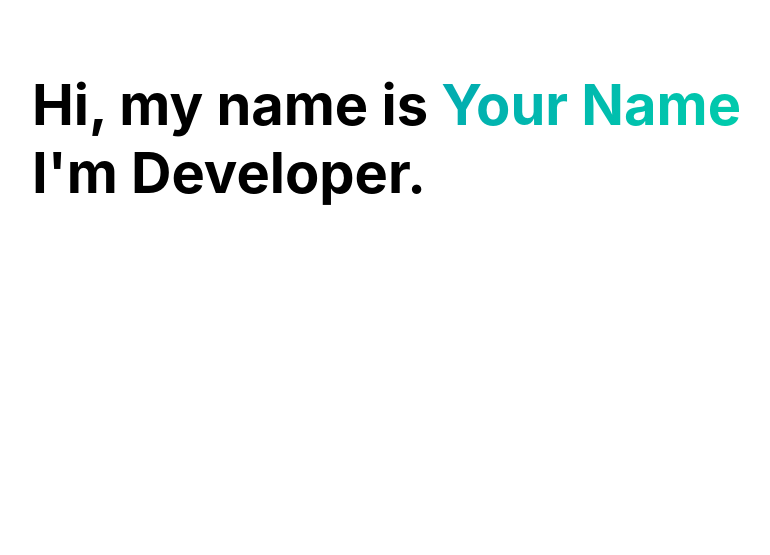
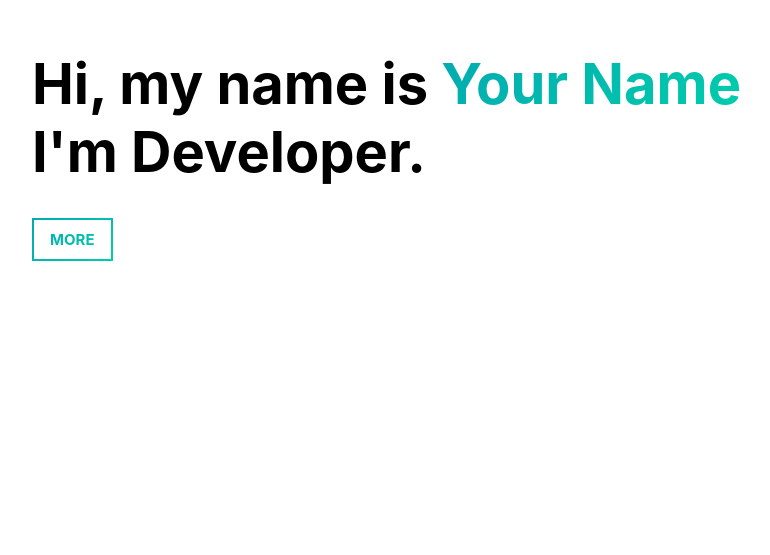
Before and after one commit to dordieux/Next-Jamstack-blog-template, a Next.js app: page / in a window 1280 px wide. Shown: the part 245-800 px from the top of the page, without its empty margins (98-868 px from the left). Built offline with nearby package versions, Linux system fonts and the light colour scheme.

Commit message:
add animated buttons using react-scroll to smooth scroll

```diff
--- a/package.json
+++ b/package.json
@@ -13,12 +13,14 @@
     "@emotion/styled": "^11.3.0",
     "next": "10.1.3",
     "react": "17.0.2",
-    "react-dom": "17.0.2"
+    "react-dom": "17.0.2",
+    "react-scroll": "^1.8.2"
   },
   "devDependencies": {
     "@babel/core": "^7.13.15",
     "@types/node": "^14.14.41",
     "@types/react": "^17.0.3",
+    "@types/react-scroll": "^1.8.2",
     "babel-plugin-emotion": "^11.0.0",
     "babel-plugin-static-fs": "^3.0.0",
     "eslint": "^7.24.0",
--- /dev/null
+++ b/src/atoms/common/AnimatedButton.tsx
@@ -0,0 +1,75 @@
+import React from "react";
+import { css } from "@emotion/react";
+
+type Props = {
+  color?: "main" | "white";
+  children: string;
+};
+
+export default function AnimatedButton({ color = "main", ...props }: Props) {
+  const action = color === "main" ? main : white;
+  return <span css={[button, action]}>{props.children}</span>;
+}
+
+const button = css`
+  font-size: 1.5rem;
+  display: inline-block;
+  position: relative;
+  padding: 1.2rem 1.6rem;
+  font-weight: bold;
+  line-height: 1;
+  z-index: 1;
+  cursor: pointer;
+  transition: all cubic-bezier(0.19, 1, 0.22, 1) 0.6s;
+
+  &::after {
+    content: "";
+    display: block;
+    position: absolute;
+    width: 0px;
+    height: 100%;
+    left: 0;
+    bottom: 0;
+    z-index: -1;
+    transition: all cubic-bezier(0.19, 1, 0.22, 1) 0.3s;
+  }
+`;
+
+const main = css`
+  background-image: linear-gradient(135deg, #02aab0 0%, #00cdac 100%);
+  background-clip: text;
+  -webkit-text-fill-color: transparent;
+  border-width: 2px;
+  border-style: solid;
+  border-image: linear-gradient(135deg, #02aab0 0%, #00cdac 100%);
+  border-image-slice: 1;
+  cursor: pointer;
+
+  &::after {
+    background-image: linear-gradient(135deg, #02aab0 0%, #00cdac 100%);
+  }
+
+  &:hover {
+    -webkit-text-fill-color: white;
+
+    &::after {
+      width: 100%;
+    }
+  }
+`;
+
+const white = css`
+  color: white;
+  border: 2px solid white;
+
+  &::after {
+    background: white;
+  }
+
+  &:hover {
+    color: #00cdac;
+    &::after {
+      width: 100%;
+    }
+  }
+`;
--- /dev/null
+++ b/src/atoms/common/Scroll.tsx
@@ -0,0 +1,17 @@
+import React from "react";
+import { Link } from "react-scroll";
+import AnimatedButton from "./AnimatedButton";
+
+export default function Scroll({ color = "main", ...props }: Props) {
+  return (
+    <Link to={props.to} smooth duration={1000}>
+      <AnimatedButton color={color}>{props.children}</AnimatedButton>
+    </Link>
+  );
+}
+
+type Props = {
+  color?: "main" | "white";
+  to: string;
+  children: string;
+};
--- a/src/organisms/About.tsx
+++ b/src/organisms/About.tsx
@@ -4,6 +4,7 @@ import { css } from "@emotion/react";
 import Title from "../atoms/home/Title";
 import Subtitle from "../atoms/home/Subtitle";
 import Text from "../atoms/home/Text";
+import Scroll from "../atoms/common/Scroll";
 
 export default function About() {
   return (
@@ -15,6 +16,12 @@ export default function About() {
           Lorem ipsum dolor sit amet, consectetur adipiscing elit, sed do eiusmod tempor incididunt ut labore et dolore
           magna aliqua. Ut enim ad minim veniam.
         </Text>
+
+        <div css={buttonWrapper}>
+          <Scroll to="blog" color="white">
+            MORE
+          </Scroll>
+        </div>
       </div>
     </section>
   );
@@ -39,3 +46,11 @@ const container = css`
     width: 85%;
   }
 `;
+
+const buttonWrapper = css`
+  margin-top: 2rem;
+  margin-bottom: 1rem;
+  & a {
+    margin-right: 10px;
+  }
+`;
--- a/src/organisms/Blog.tsx
+++ b/src/organisms/Blog.tsx
@@ -4,6 +4,7 @@ import { css } from "@emotion/react";
 import Title from "../atoms/home/Title";
 import Subtitle from "../atoms/home/Subtitle";
 import Text from "../atoms/home/Text";
+import Scroll from "../atoms/common/Scroll";
 
 export default function Blog() {
   return (
@@ -16,6 +17,9 @@ export default function Blog() {
           magna aliqua. Ut enim ad minim veniam, quis nostrud exercitation ullamco laboris nisi ut aliquip ex ea commodo
           consequat.
         </Text>
+        <div css={buttonWrapper}>
+          <Scroll to="contact">MORE</Scroll>
+        </div>
       </div>
     </section>
   );
@@ -35,3 +39,11 @@ const container = css`
     width: 85%;
   }
 `;
+
+const buttonWrapper = css`
+  margin-top: 2rem;
+  margin-bottom: 1rem;
+  & a {
+    margin-right: 10px;
+  }
+`;
--- a/src/organisms/Hero.tsx
+++ b/src/organisms/Hero.tsx
@@ -2,12 +2,17 @@ import React from "react";
 import { css } from "@emotion/react";
 
 import Intro from "../molecules/Intro";
+import Scroll from "../atoms/common/Scroll";
 
 export default function Hero() {
   return (
     <section css={section}>
       <div css={container}>
         <Intro />
+
+        <div css={buttonWrapper}>
+          <Scroll to="about">MORE</Scroll>
+        </div>
       </div>
     </section>
   );
@@ -30,3 +35,11 @@ const section = css`
 const container = css`
   width: 100%;
 `;
+
+const buttonWrapper = css`
+  display: flex;
+
+  @media screen and (max-width: 900px) {
+    justify-content: center;
+  }
+`;
```
Also changed, not shown: 1 other file (tests, documents, lock files or other folders).
